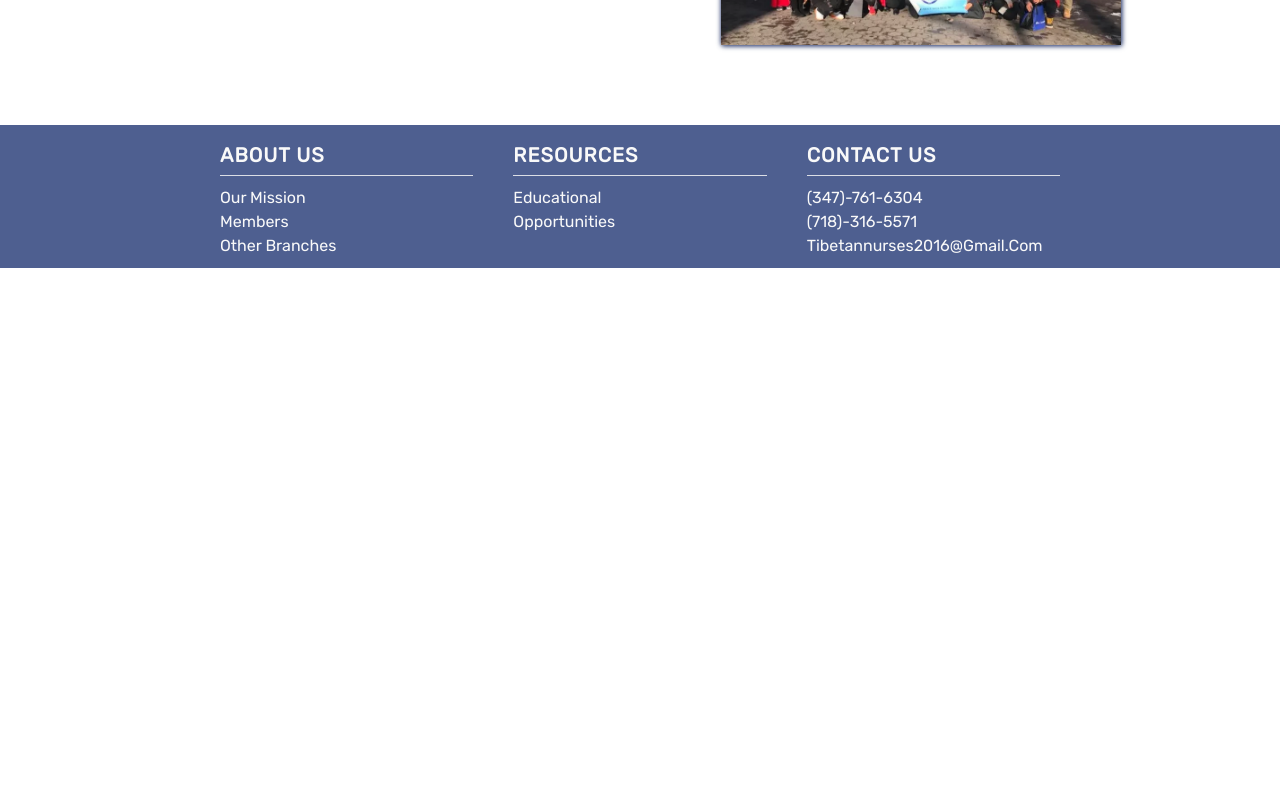
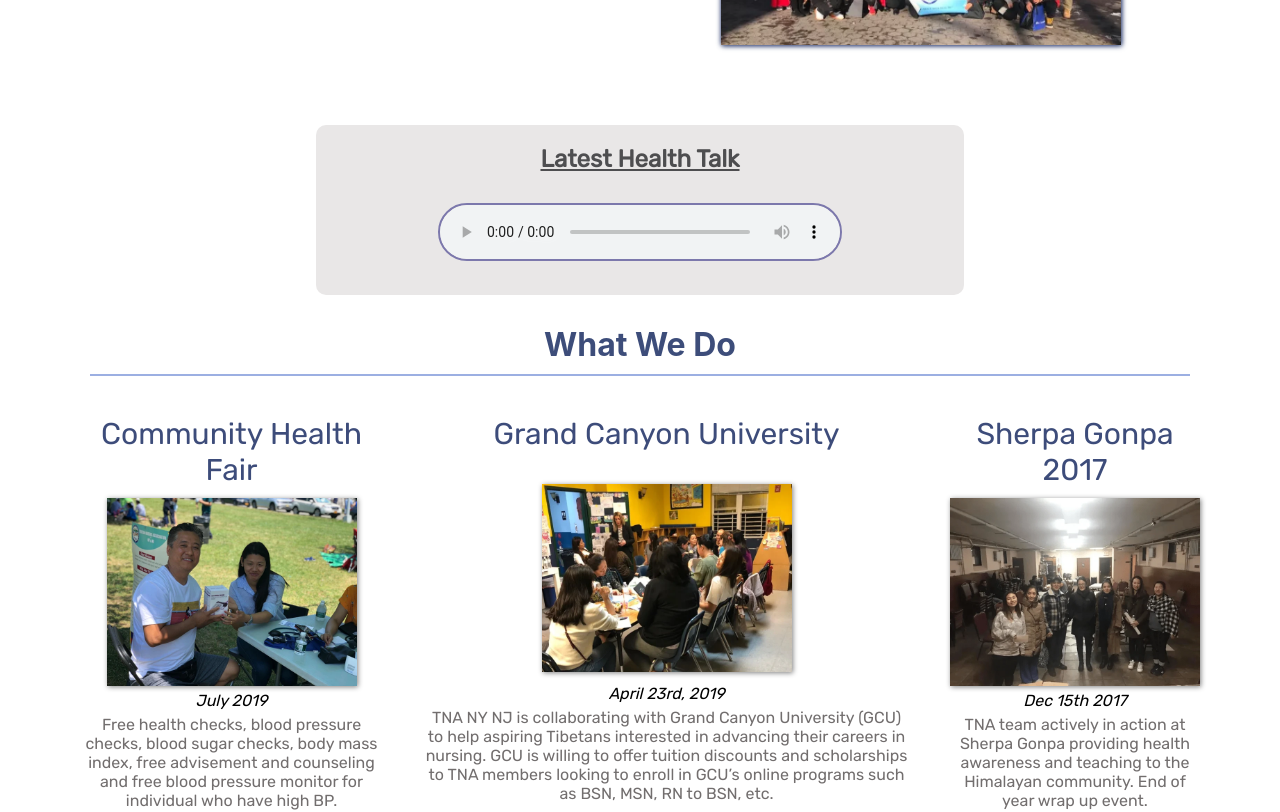
Before and after one commit to TenNga/Tibetan-Nurses-Association, a React (Create React App) app: page / in a window 1280 px wide. Shown: the part 640-1452 px from the top of the page. Before the commit the page ends 908 px from the top, so only its background shows below. Built offline with nearby package versions, Linux system fonts and the light colour scheme.

Commit message:
home page scroll transition add

```diff
--- a/src/Container/Home.js
+++ b/src/Container/Home.js
@@ -3,6 +3,8 @@ import CarouselSlider from '../Components/CarouselSlider';
 import WelcomeNote from '../Components/WelcomeNote';
 import AudioPlayer from '../Components/AudioPlayer';
 import WhatWeDo from './WhatWeDo';
+
+import './css/Home.css';
 
 class Home extends React.Component {
 
@@ -11,9 +13,19 @@ class Home extends React.Component {
             scrollY: ""
         }
 
-        componentDidMount() {
+        componentDidMount = () =>{
             window.addEventListener('scroll',()=> this.setState({scrollY: window.scrollY}))
         }
+        audioDisplay = () => {
+            const audioPlayer = document.querySelector('.audio-player');
+            audioPlayer.style.visibility = "visible";
+        }
+        WhatWeDoDisplay = () => {
+            const WhatWeDo = document.querySelector('.what-we-do');
+            WhatWeDo.style.visibility = "visible";
+        }
+
+
     render(){
         console.log("Y Position: ", this.state.scrollY)
         const homeWelcomeData = {
@@ -25,8 +37,11 @@ class Home extends React.Component {
                 <>
                     <CarouselSlider />
                     <WelcomeNote data={homeWelcomeData}/>
-                    {this.state.scrollY >= 100? <AudioPlayer /> : null }
-                    {this.state.scrollY >= 1000? <WhatWeDo /> : null }
+                    <AudioPlayer class="audio-player" />
+                    <WhatWeDo class="what-we-do"/>
+                    {parseInt(this.state.scrollY) >= 50? this.audioDisplay(): null}
+
+                    {this.state.scrollY >= 408? this.WhatWeDoDisplay(): null }
 
                 </>
         )
--- /dev/null
+++ b/src/Container/css/Home.css
@@ -0,0 +1,7 @@
+.audio-player {
+    visibility:hidden;
+}
+
+.what-we-do {
+    visibility: hidden;
+}
```
